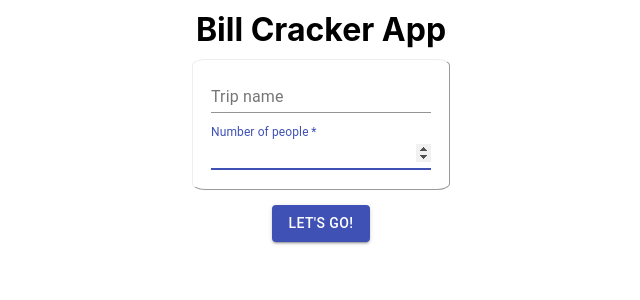
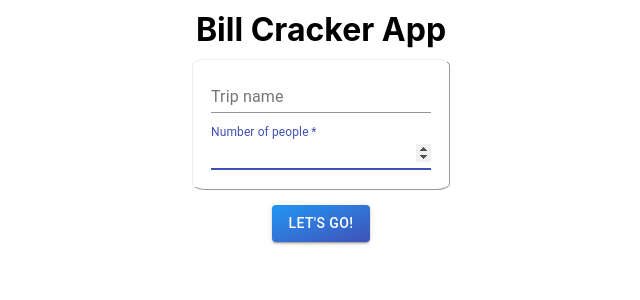
Before and after one commit to giangster/bill-cracker, a React (Create React App) app: page / in a window 1280 px wide. Shown: the top 300 px of the page, without its empty margins (319-959 px from the left). Built offline with nearby package versions, Linux system fonts and the light colour scheme.

Commit message:
change button color

```diff
--- a/src/components/CalculatePage.js
+++ b/src/components/CalculatePage.js
@@ -74,9 +74,13 @@ export default class CalculatePage extends Component {
                 &laquo; Back
               </Button>
               <Button
-                style={{ marginLeft: 15 }}
                 variant="contained"
                 color="primary"
+                style={{
+                  marginLeft: 15,
+                  backgroundImage:
+                    "linear-gradient(to right bottom, #2196f3, #2985e5, #3174d6, #3962c6, #3f51b5)"
+                }}
                 onClick={this.isResultPage}
               >
                 Calculate
--- a/src/components/InputComponent.js
+++ b/src/components/InputComponent.js
@@ -7,7 +7,7 @@ export default class InputComponent extends Component {
     super(props);
     this.state = {
       participant: "",
-      money: undefined
+      money: 0
     };
   }
 
--- a/src/components/StartPage.js
+++ b/src/components/StartPage.js
@@ -92,6 +92,10 @@ export default class StartPage extends Component {
                 variant="contained"
                 color="primary"
                 onClick={this.isCalculatePage}
+                style={{
+                  backgroundImage:
+                    "linear-gradient(to right bottom, #2196f3, #2985e5, #3174d6, #3962c6, #3f51b5)"
+                }}
               >
                 Let's go!
               </Button>
```
